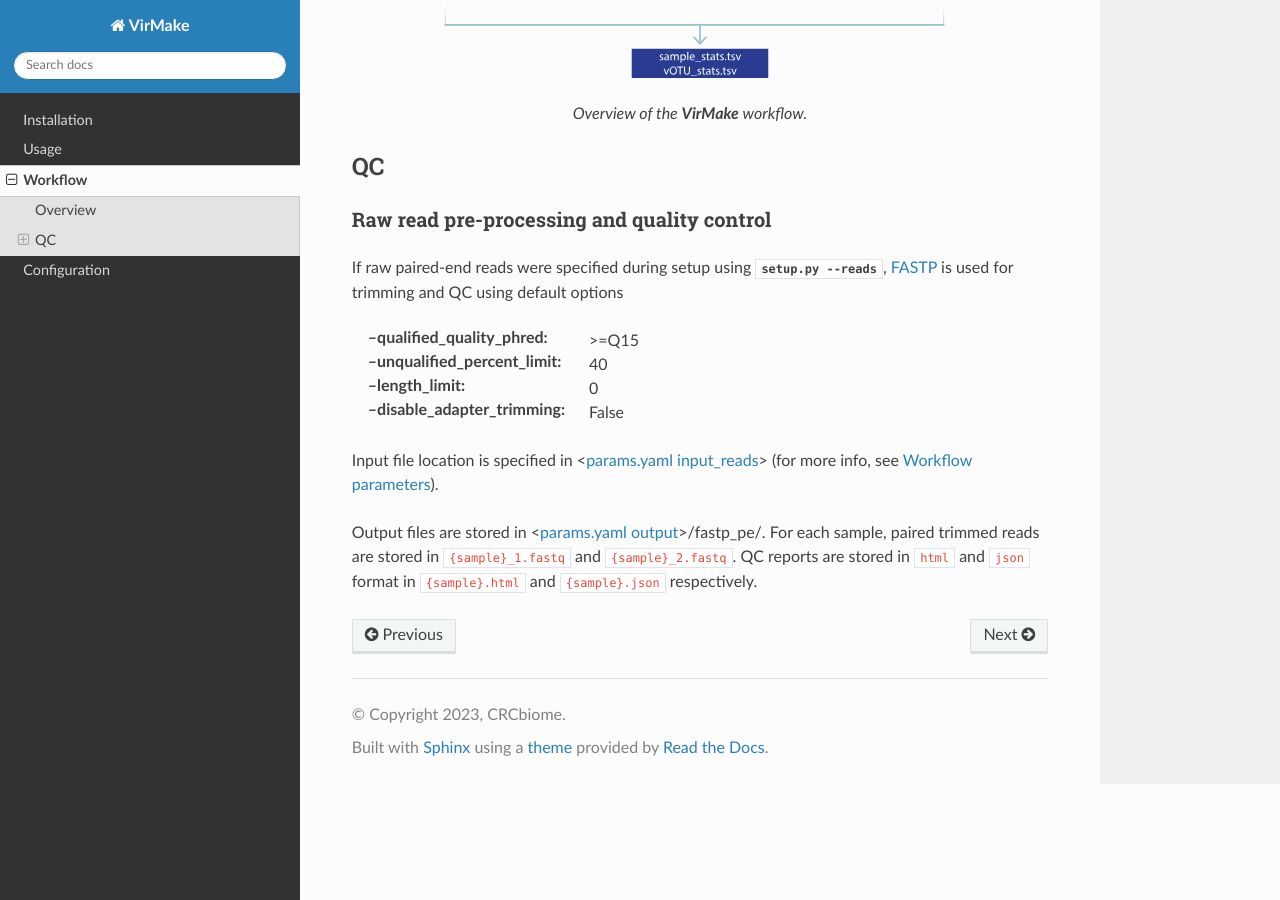
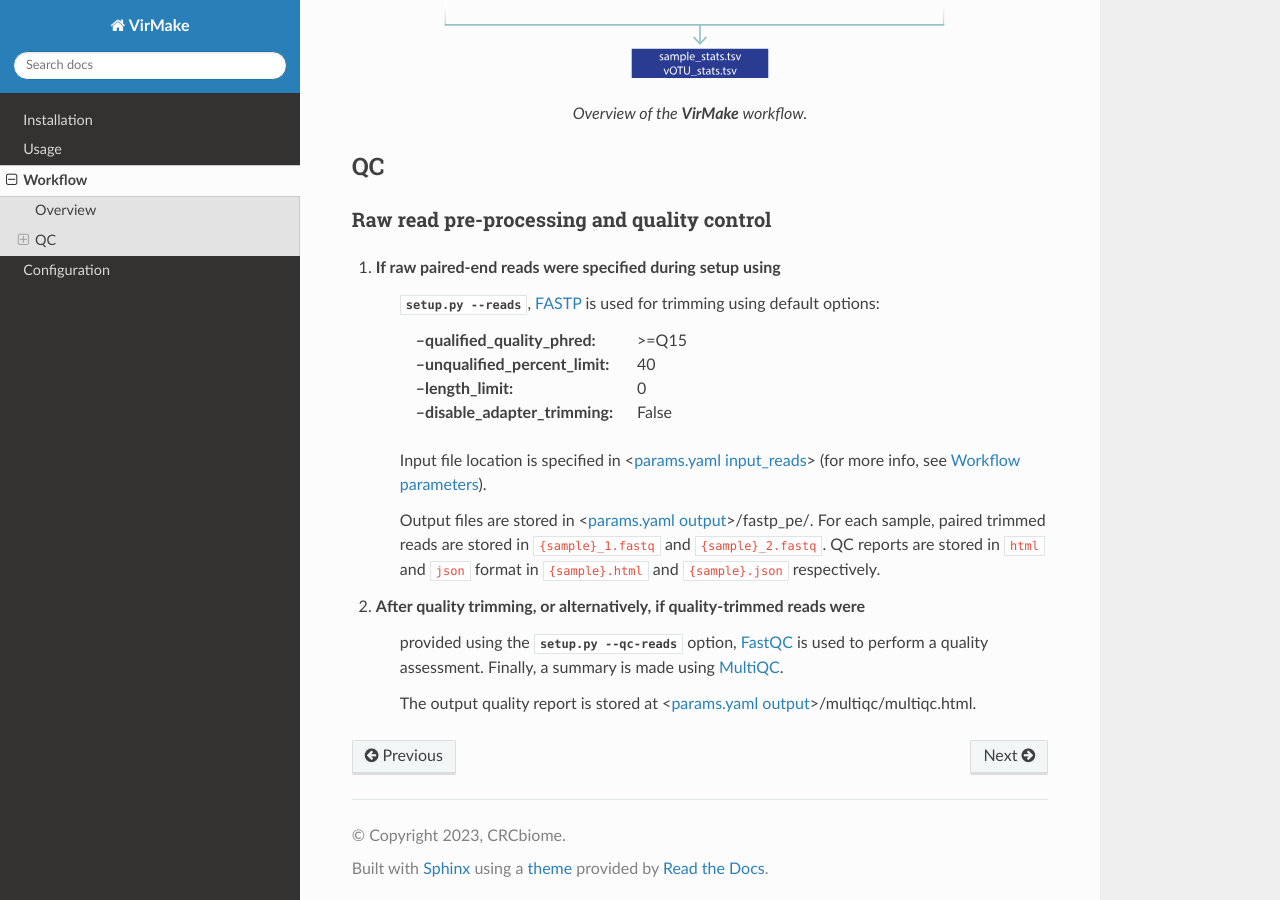
Before and after one commit to sverre-branders/rtd-virmake-test, a Sphinx documentation site: the page built from docs/source/workflow.rst, in a window 1280 px wide and 900 px high, scrolled down 835 px. Built offline with Sphinx 7.4.7 and the Read the Docs theme 3.1.0, drawn with Linux system fonts in a browser that asks for light colours.

Commit message:
Added QC step 2

```diff
--- a/docs/source/workflow.rst
+++ b/docs/source/workflow.rst
@@ -22,19 +22,29 @@ Raw read pre-processing and quality control
 
 ..  NOTE! fastp has 1 thread hardcoded
 
-If raw paired-end reads were specified during setup using
-:option:`setup.py --reads`, `FASTP <https://github.com/OpenGene/fastp>`_ is used
-for trimming and QC using default options
+1. If raw paired-end reads were specified during setup using
+    :option:`setup.py --reads`, `FASTP <https://github.com/OpenGene/fastp>`_ is
+    used for trimming using default options:
 
-:--qualified_quality_phred: >=Q15
-:--unqualified_percent_limit: 40
-:--length_limit: 0
-:--disable_adapter_trimming: False
+    :--qualified_quality_phred: >=Q15
+    :--unqualified_percent_limit: 40
+    :--length_limit: 0
+    :--disable_adapter_trimming: False
 
-Input file location is specified in <:ref:`params.yaml input_reads
-<params-input-reads>`> (for more info, see :ref:`config-workflow`).
+    Input file location is specified in <:ref:`params.yaml input_reads
+    <params-input-reads>`> (for more info, see :ref:`config-workflow`).
 
-Output files are stored in <:ref:`params.yaml output <params-output>`>/fastp_pe/.
-For each sample, paired trimmed reads are stored in ``{sample}_1.fastq`` and
-``{sample}_2.fastq``. QC reports are stored in ``html`` and ``json`` format in
-``{sample}.html`` and ``{sample}.json`` respectively.
+    Output files are stored in <:ref:`params.yaml output
+    <params-output>`>/fastp_pe/.  For each sample, paired trimmed reads are
+    stored in ``{sample}_1.fastq`` and ``{sample}_2.fastq``. QC reports are
+    stored in ``html`` and ``json`` format in ``{sample}.html`` and
+    ``{sample}.json`` respectively.
+
+2. After quality trimming, or alternatively, if quality-trimmed reads were
+    provided using the :option:`setup.py --qc-reads` option,
+    `FastQC <https://github.com/s-andrews/FastQC>`_ is used to perform a
+    quality assessment. Finally, a summary is made using
+    `MultiQC <https://github.com/MultiQC/MultiQC>`_.
+
+    The output quality report is stored at <:ref:`params.yaml output
+    <params-output>`>/multiqc/multiqc.html.
```
